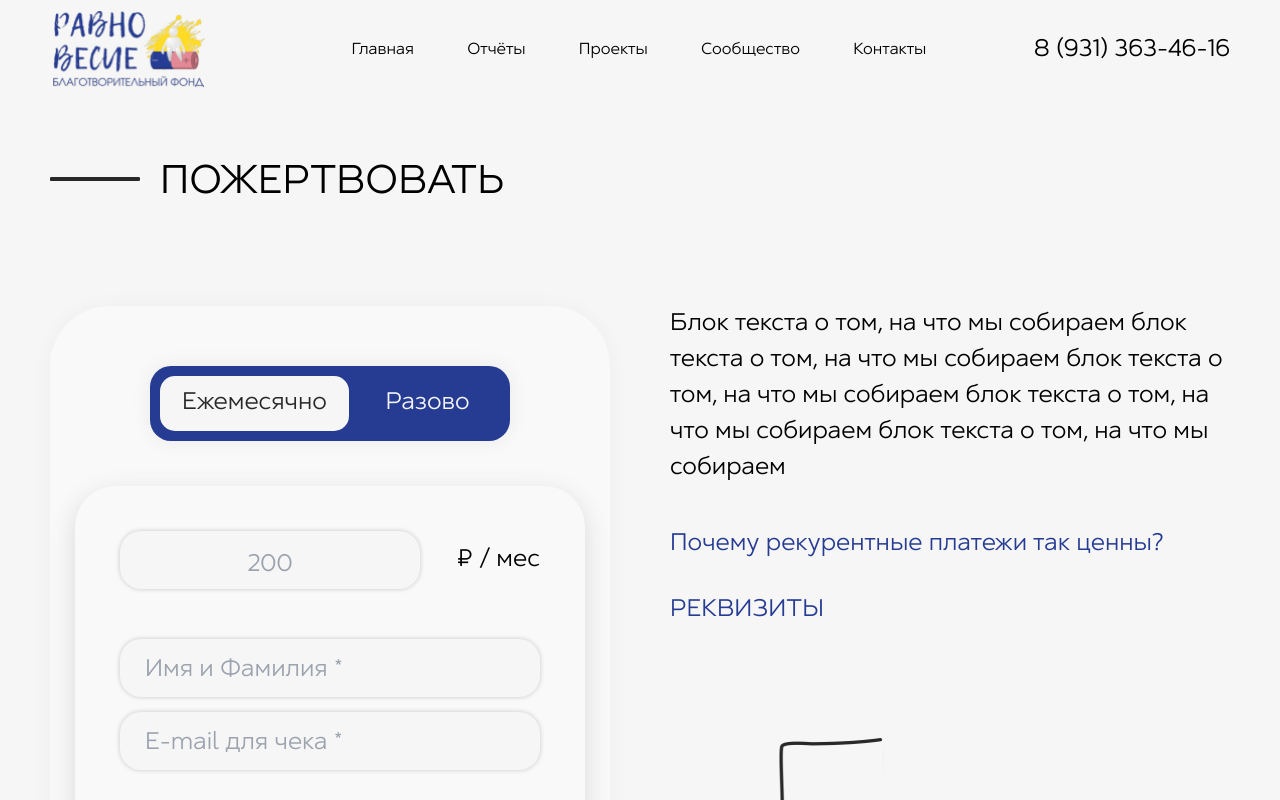
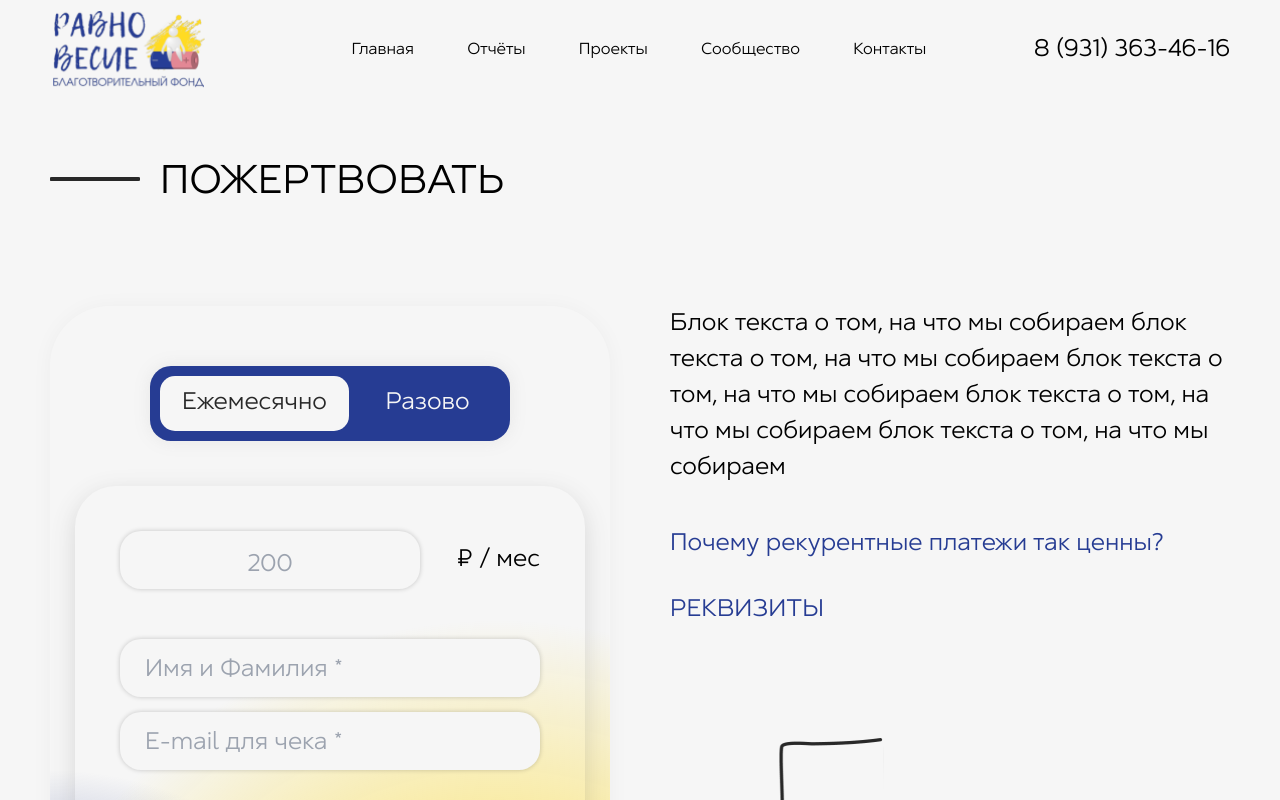
Before and after one commit to thirdmadman/fond-ravnovesie.ru_2023, a Next.js app: page /ways-to-help in a window 1280 px wide. Shown: the top 800 px of the page. Built offline with nearby package versions, Linux system fonts and the light colour scheme.

Commit message:
feat: add gradient

```diff
--- a/src/styles/ways-to-help/sectionDonate.scss
+++ b/src/styles/ways-to-help/sectionDonate.scss
@@ -16,6 +16,11 @@
   .section-donate__form-container {
     max-width: 780px;
     width: 100%;
+    .donation-form {
+      background: radial-gradient(circle at 0% 100%, #263c93, transparent 350px),
+        radial-gradient(circle at 80% 100%, #ffdb23, transparent 500px);
+      background-repeat: no-repeat;
+    }
   }
 
   .section-donate__description {
```
